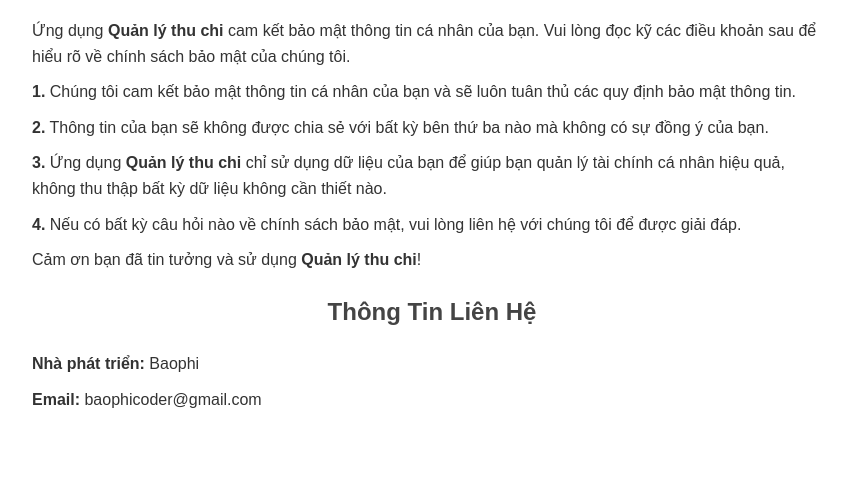
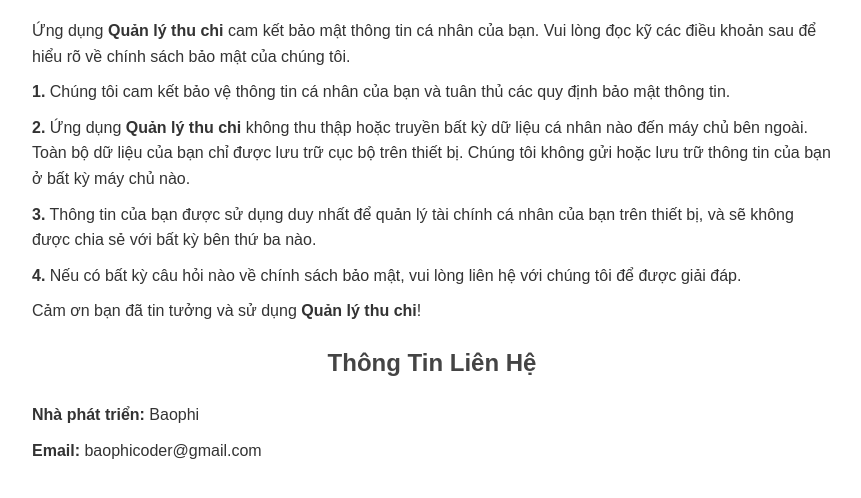
Before and after one commit to baophicoder1/privacy-policy, a plain HTML site: page docs/index.html in a window 1280 px wide. Shown: the part 96-594 px from the top of the page, without its empty margins (208-1069 px from the left). Drawn offline with Linux system fonts and the light colour scheme.

Commit message:
Update index.html
Toàn bộ dữ liệu của bạn chỉ được lưu trữ cục bộ trên thiết bị, sử dụng bộ nhớ nội bộ thông qua Shared Preferences

```diff
--- a/docs/index.html
+++ b/docs/index.html
@@ -27,11 +27,11 @@
 
     <p>Ứng dụng <strong>Quản lý thu chi</strong> cam kết bảo mật thông tin cá nhân của bạn. Vui lòng đọc kỹ các điều khoản sau để hiểu rõ về chính sách bảo mật của chúng tôi.</p>
 
-    <p><strong>1.</strong> Chúng tôi cam kết bảo mật thông tin cá nhân của bạn và sẽ luôn tuân thủ các quy định bảo mật thông tin.</p>
+    <p><strong>1.</strong> Chúng tôi cam kết bảo vệ thông tin cá nhân của bạn và tuân thủ các quy định bảo mật thông tin.</p>
 
-    <p><strong>2.</strong> Thông tin của bạn sẽ không được chia sẻ với bất kỳ bên thứ ba nào mà không có sự đồng ý của bạn.</p>
+    <p><strong>2.</strong> Ứng dụng <strong>Quản lý thu chi</strong> không thu thập hoặc truyền bất kỳ dữ liệu cá nhân nào đến máy chủ bên ngoài. Toàn bộ dữ liệu của bạn chỉ được lưu trữ cục bộ trên thiết bị. Chúng tôi không gửi hoặc lưu trữ thông tin của bạn ở bất kỳ máy chủ nào.</p>
 
-    <p><strong>3.</strong> Ứng dụng <strong>Quản lý thu chi</strong> chỉ sử dụng dữ liệu của bạn để giúp bạn quản lý tài chính cá nhân hiệu quả, không thu thập bất kỳ dữ liệu không cần thiết nào.</p>
+    <p><strong>3.</strong> Thông tin của bạn được sử dụng duy nhất để quản lý tài chính cá nhân của bạn trên thiết bị, và sẽ không được chia sẻ với bất kỳ bên thứ ba nào.</p>
 
     <p><strong>4.</strong> Nếu có bất kỳ câu hỏi nào về chính sách bảo mật, vui lòng liên hệ với chúng tôi để được giải đáp.</p>
 
```
